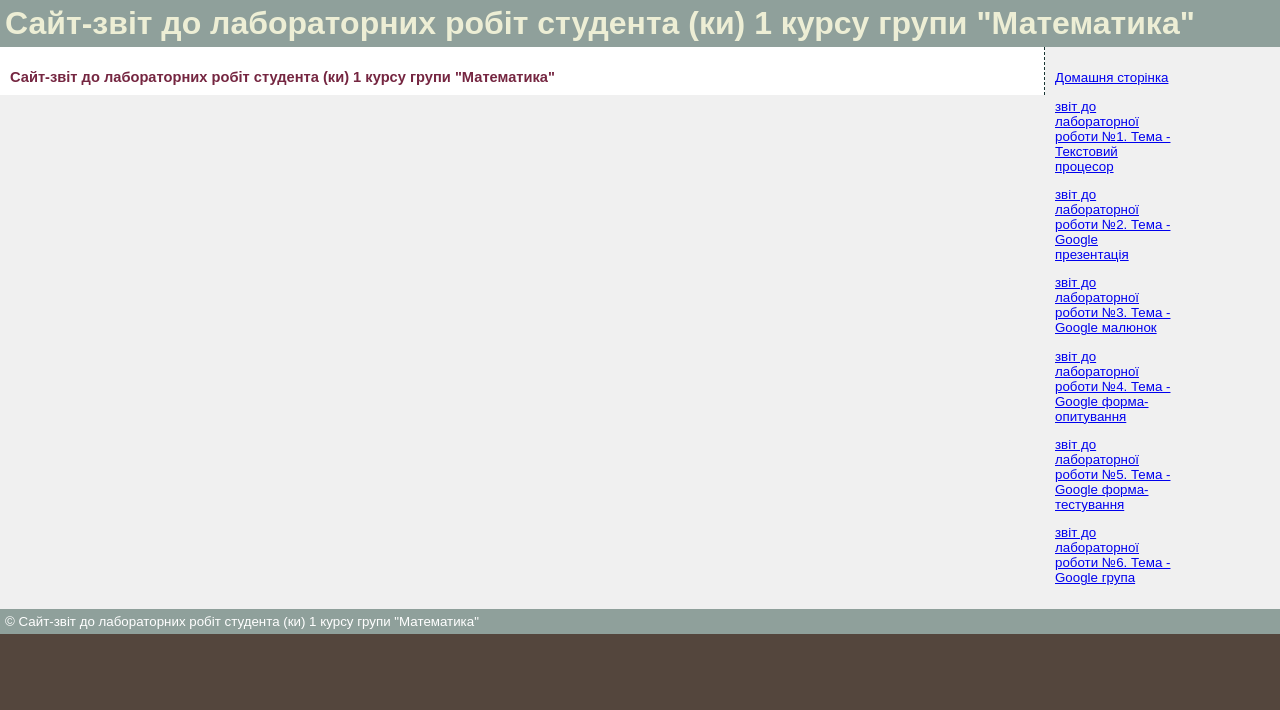
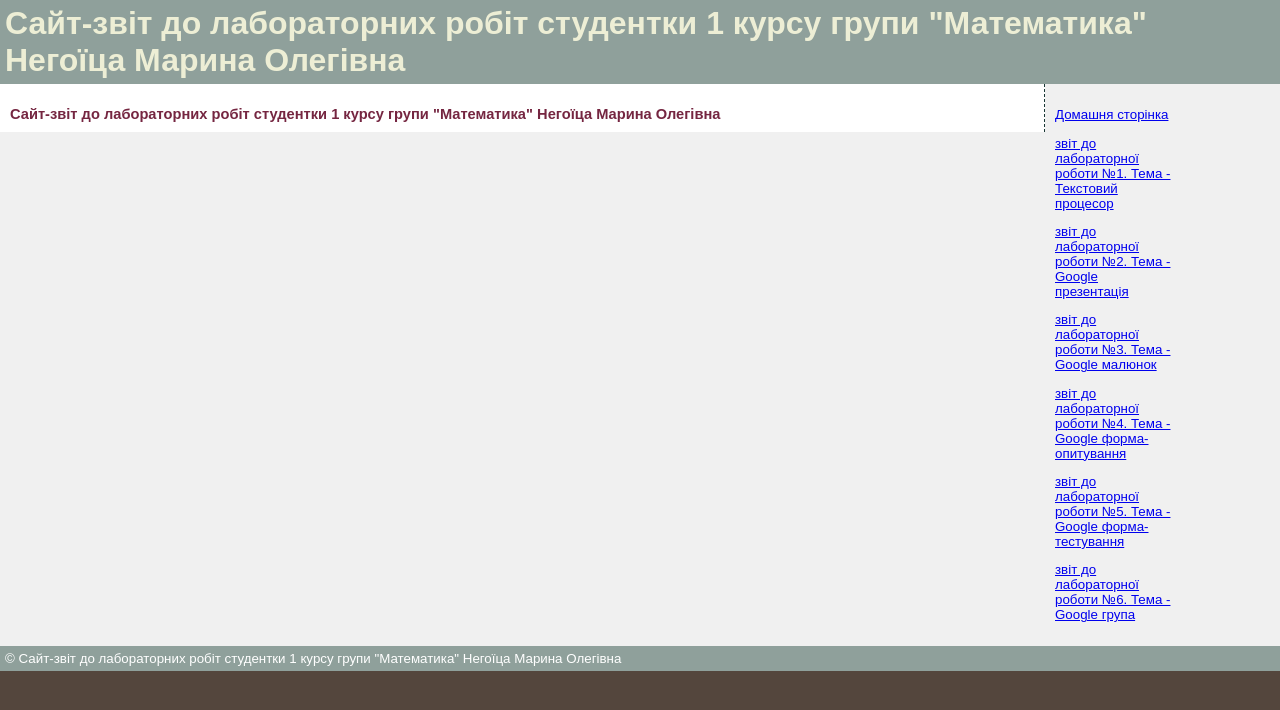
Before and after one commit to marinanegoitsa/informatic, a plain HTML site: page index.html in a window 1280 px wide. Drawn offline with Linux system fonts and the light colour scheme.

Commit message:
Update index.html

```diff
--- a/index.html
+++ b/index.html
@@ -2,7 +2,7 @@
 <html>
  <head>
   <meta charset="utf-8" />
-  <title>Сайт-звіт до лабораторних робіт студента (ки) 1 курсу групи "Математика"</title>
+  <title>Сайт-звіт до лабораторних робіт студентки 1 курсу групи "Математика" Негоїца Марина Олегівна</title>
   <style type="text/css">
    body {
     font: 10pt Arial, Helvetica, sans-serif; /* Шрифт на веб-странице */
@@ -53,9 +53,9 @@
  </head>
  <body>
   <div id="container">
-   <div id="header">Сайт-звіт до лабораторних робіт студента (ки) 1 курсу групи "Математика"</div>
+   <div id="header">Сайт-звіт до лабораторних робіт студентки 1 курсу групи "Математика" Негоїца Марина Олегівна</div>
   <div id="content">
-    <h2>Сайт-звіт до лабораторних робіт студента (ки) 1 курсу групи "Математика"</h2>
+    <h2>Сайт-звіт до лабораторних робіт студентки 1 курсу групи "Математика" Негоїца Марина Олегівна</h2>
    </div>
    <div id="sidebar">
     <p><a href="index.html">Домашня сторінка</a></p>
@@ -67,7 +67,7 @@
    <p><a href="lab6.html">звіт до лабораторної роботи №6. Тема -  Google група</a></p>
    </div>
    <div class="clear"></div>
-   <div id="footer">&copy; Сайт-звіт до лабораторних робіт студента (ки) 1 курсу групи "Математика"</div>
+   <div id="footer">&copy; Сайт-звіт до лабораторних робіт студентки 1 курсу групи "Математика" Негоїца Марина Олегівна</div>
   </div>
  </body>
 </html>
```
